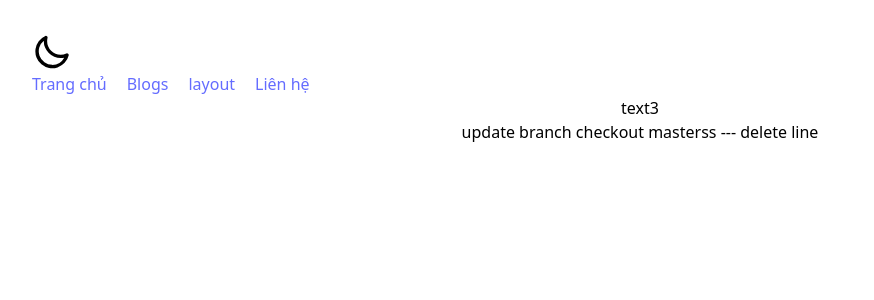
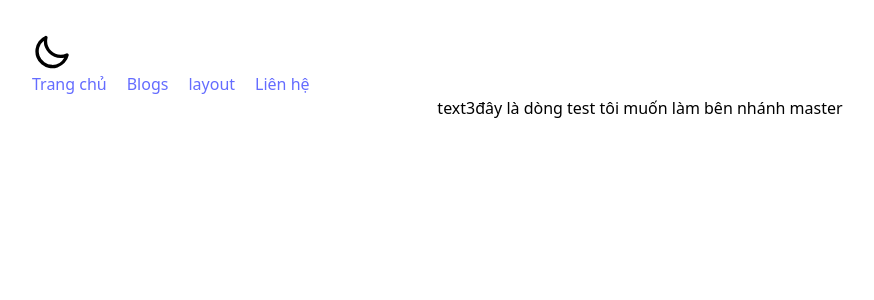
Before and after one commit to hqthinh0/klinecharts, a React (Vite) app: page /blogs in a window 1280 px wide. Shown: the top 300 px of the page, without its empty margins (0-874 px from the left). Built offline with nearby package versions, Linux system fonts and the light colour scheme.

Commit message:
update text

```diff
--- a/src/Components/NewPage.jsx
+++ b/src/Components/NewPage.jsx
@@ -7,6 +7,7 @@ const NewPage = () => {
   return (
     <div>
       {text.textOne}
+      đây là dòng test tôi muốn làm bên nhánh master
     </div>
   )
 }
--- a/src/pages/Blogs.jsx
+++ b/src/pages/Blogs.jsx
@@ -7,7 +7,6 @@ const Blogs = () => {
 
     <ContextProviderOne>
         <NewPage />
-        update branch checkout masterss --- delete line
     </ContextProviderOne>
 
   )
```
